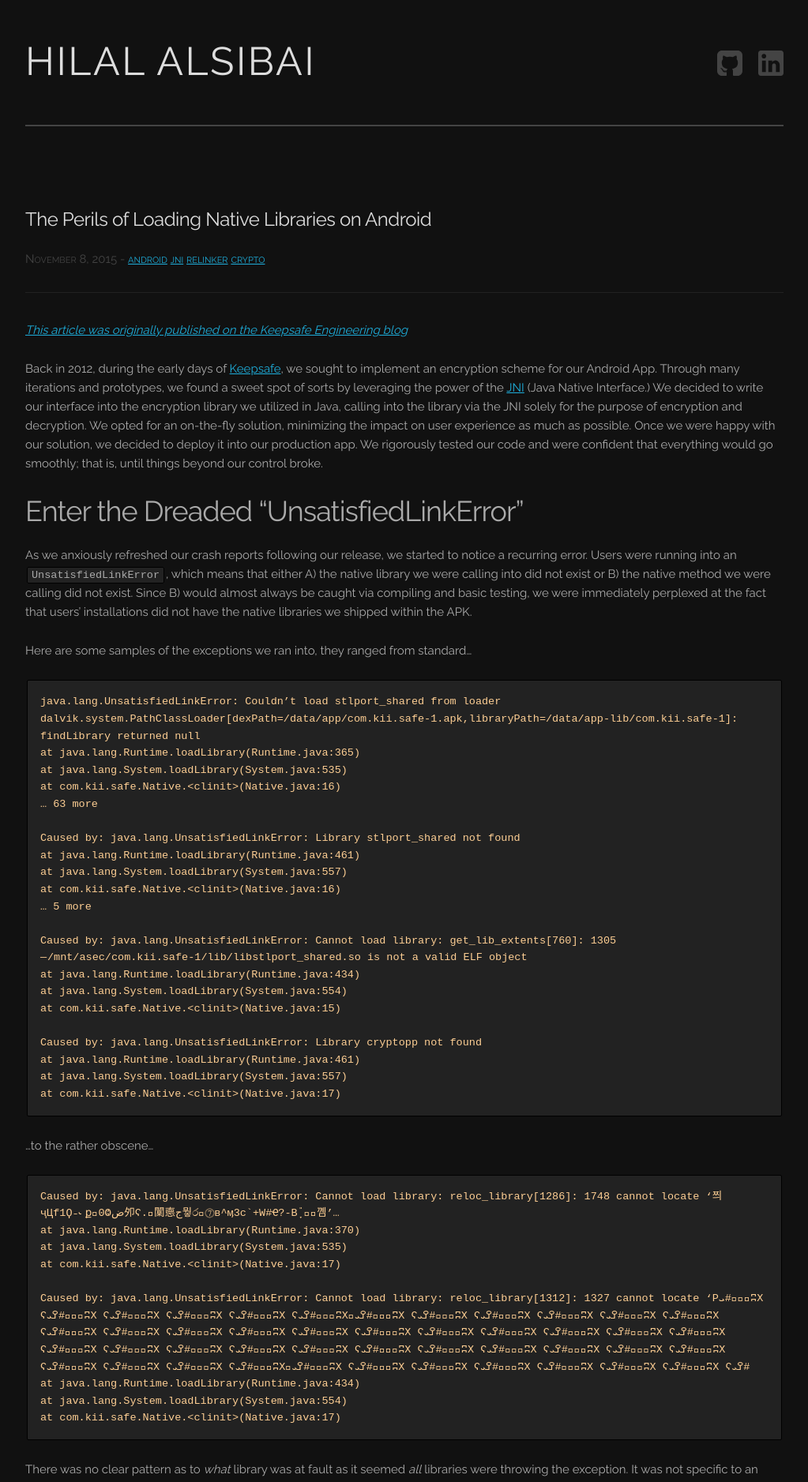
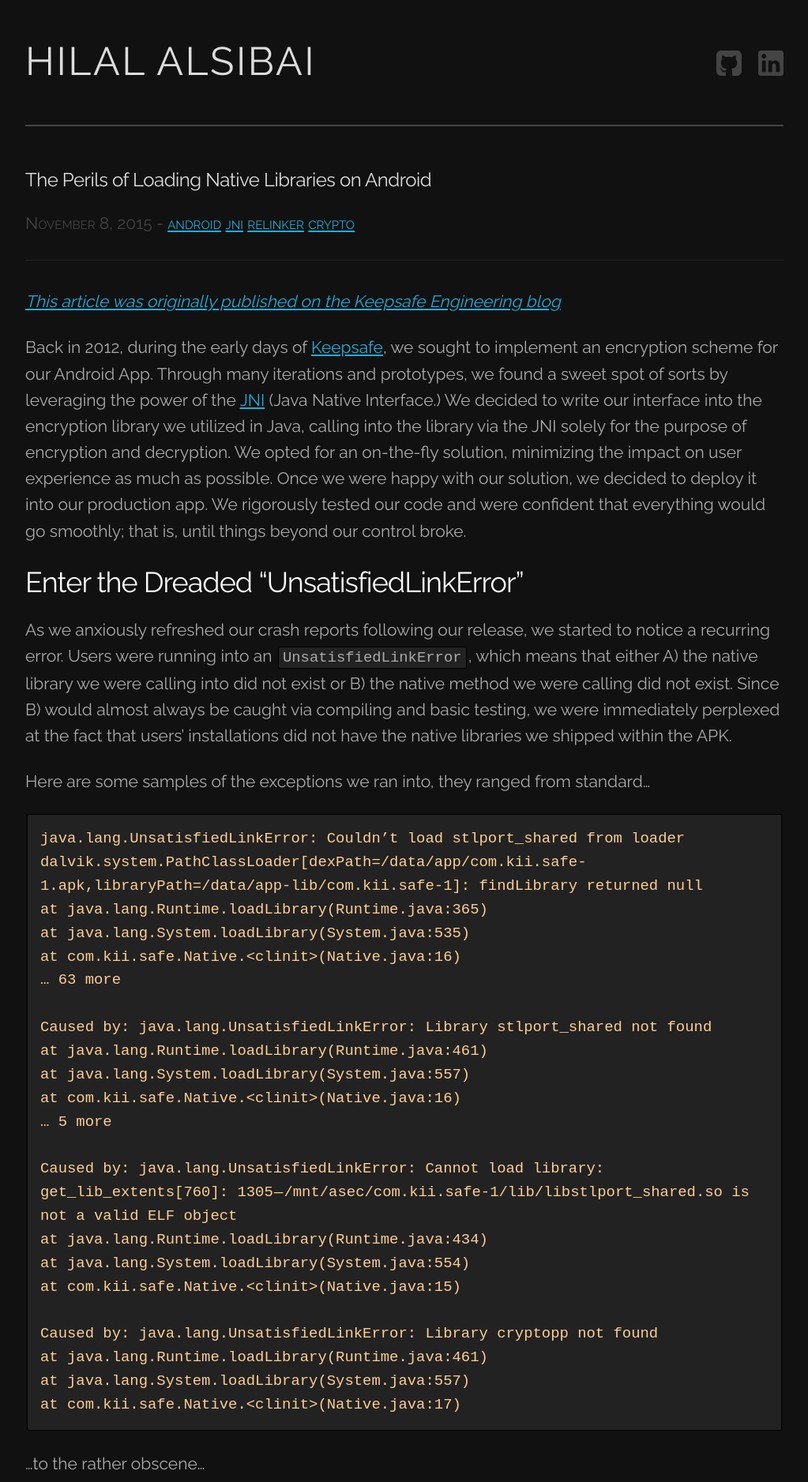
Before and after one commit to xiphirx/blog, a Jekyll site: the page built from _posts/2015-11-07-the-perils-of-loading-native-libraries-on-android.markdown, in a window 1280 px wide. Shown: the top 1877 px of the page at 79% size, without its empty margins (128-1151 px from the left). Built offline with Jekyll 4.4.1, drawn with Linux system fonts in a browser that asks for light colours.

Commit message:
Update styling a bit

```diff
--- a/_posts/2015-11-07-the-perils-of-loading-native-libraries-on-android.markdown
+++ b/_posts/2015-11-07-the-perils-of-loading-native-libraries-on-android.markdown
@@ -56,13 +56,13 @@
 
 We gathered that, yes, the native libraries were not there, it was not some weird fluke with the System class or file system error, and that user’s devices were seemingly normal.
 
-##### Idea #1 — User Devices are Running out of Space
+#### Idea #1 — User Devices are Running out of Space
 As we thought through the possible causes for this exception, we started to think that maybe people just had no room for the native library to be installed correctly, and thus it never was installed. A quick diagnostic check before attempting to load the libraries proved this idea wrong *very* quickly. Users had more than enough space on their device for the libraries we were shipping.
 
-##### Idea #2 — Native Libraries were not being included in Updates
+#### Idea #2 — Native Libraries were not being included in Updates
 The second plausible cause for our problem was that Google Play was mangling our APK when serving it to users’ devices. We had some reinforcement for this idea after reading such reports as [this one](https://code.google.com/p/android/issues/detail?id=35962), detailing that Google Play supposedly sent out a notice to all app developers affected by an issue preventing users from launching their apps after an update due to native libraries being incorrectly installed. The only problem was that this report was in August, and we were dealing with the problem months later. We also never received a notice from Google Play mentioning any sort of error on their part. Additionally, this is something that would be very hard to verify.
 
-##### Idea #3 — Debug the issue directly with a real user
+#### Idea #3 — Debug the issue directly with a real user
 Since we were unable to reproduce the issue on any of the 10+ devices of ranging variety we had on hand, we decided that we would reach out to a user who was experiencing the problem. One user graciously decided to help us and noted that the app was working fine prior to the latest update. The problem here was that the app version the user noted as working was a version that included our encryption code and native libraries, just to add to our confusion and the overarching puzzle. We decided to supply the user with an APK file directly, where we verified that all native libraries were present in the APK file. The user installed the APK, launched the app, and ran directly into the same UnsatisfiedLinkError exception again. This confirmed that Google Play was not the issue, the issue was with Android’s PackageManager installation process. At some point during the installation, something would go wrong and the native libraries inside of the APK would not be extracted.
 
 >[…] the issue was with Android’s PackageManager installation process.
--- a/assets/main.css
+++ b/assets/main.css
@@ -1,5 +1,8 @@
 body {
   background-color: #111;
+  font-weight: 400;
+  font-size: 21px;
+  line-height: 1.58;
 }
 
 #main-wrapper {
@@ -53,8 +56,12 @@
   text-decoration: none;
 }
 
+h1, h2, h3, h4, h5, h6 {
+  color: #FAFAFA;
+}
+
 header {
-  margin-bottom: 100px;
+  margin-bottom: 50px;
 }
 
 .metadata {
@@ -99,8 +106,8 @@
 
 blockquote {
   font-style: italic;
-  font-size: 22px;
-  color: #999;
+  font-size: 28px;
+  color: #777;
   border-left: 2px solid #999;
   padding-left: 16px;
 }
```
